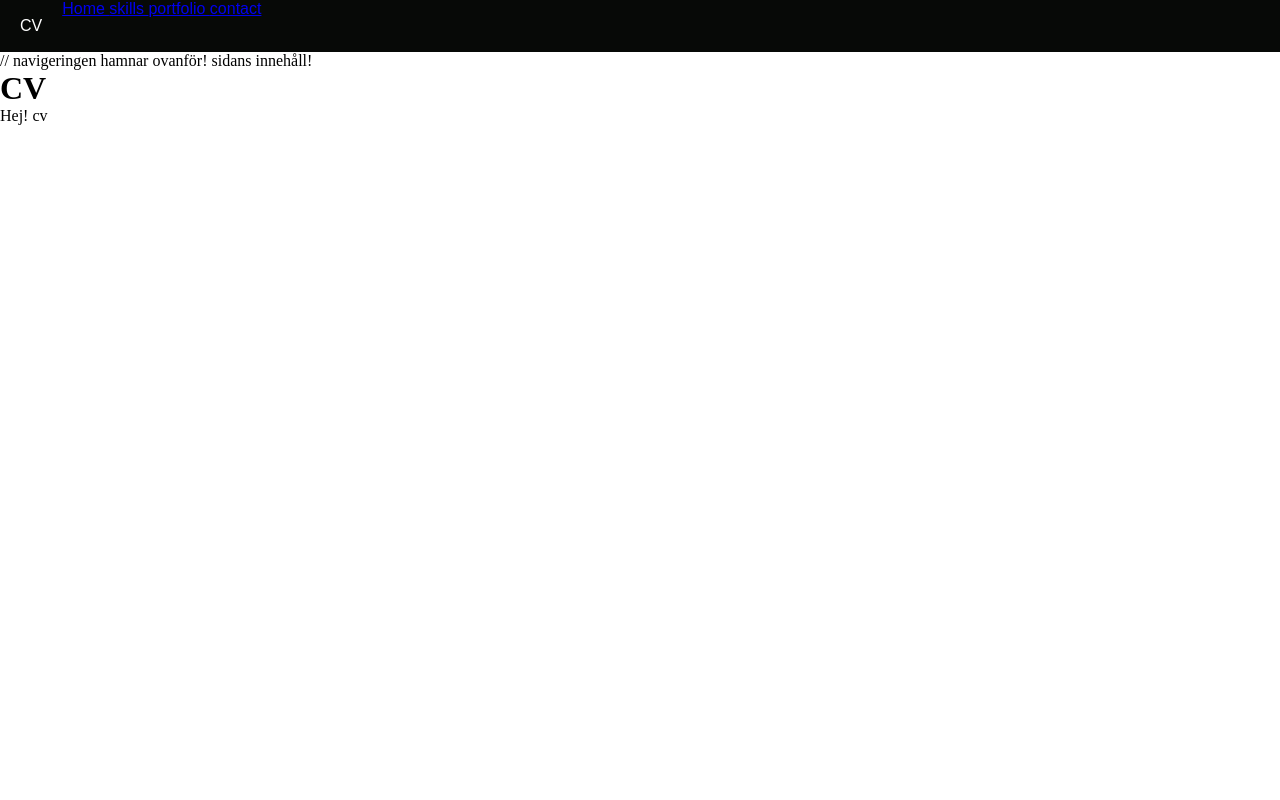
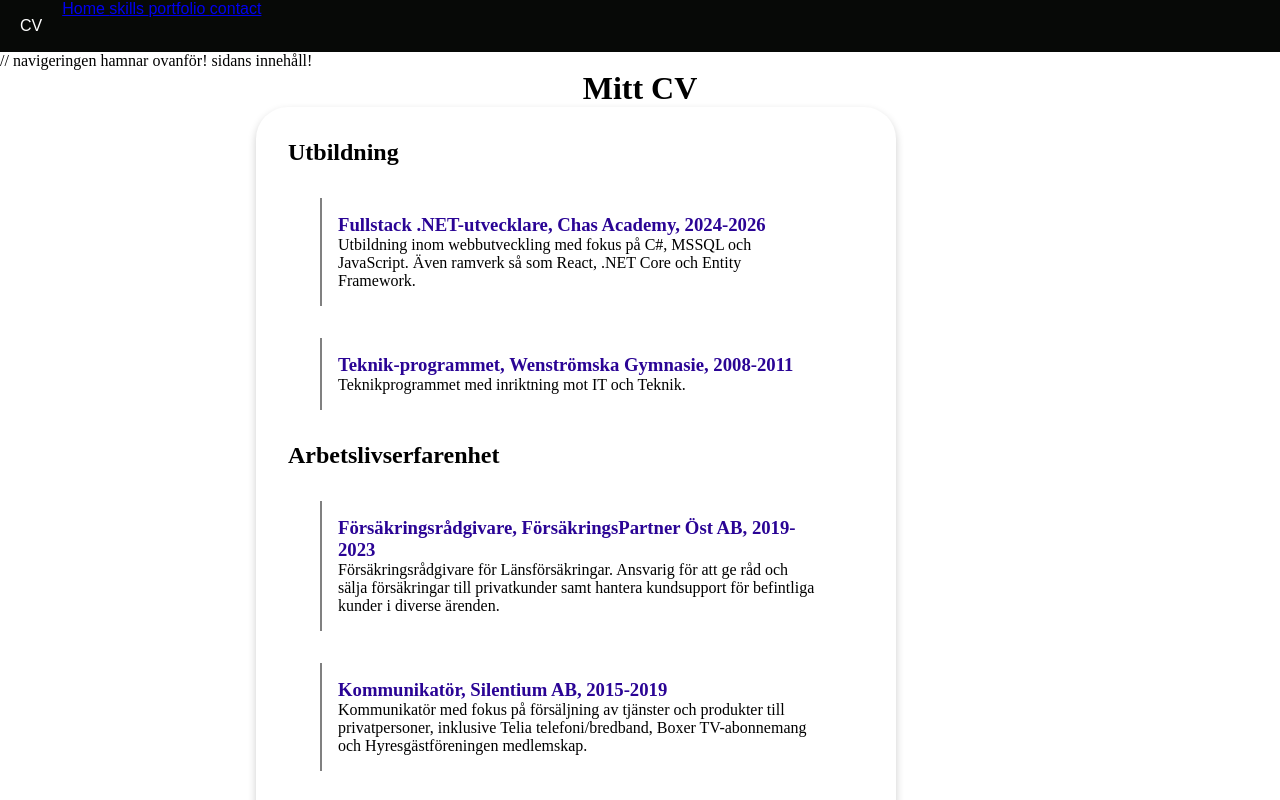
Before and after one commit to michaelw-jpg/cv-sida-react, a React (Vite) app in the folder cv-sida-react/: page /CV in a window 1280 px wide. Shown: the top 800 px of the page. Built offline with nearby package versions, Linux system fonts and the light colour scheme.

Commit message:
added cv page

```diff
--- a/cv-sida-react/src/components/Navbar.jsx
+++ b/cv-sida-react/src/components/Navbar.jsx
@@ -7,7 +7,7 @@ export default function Navbar() {
       <div className="nav">
         <ul>
           <li>
-            <NavLink to="/">Home </NavLink>
+            <NavLink to="./">Home </NavLink>
           </li>
           <li>
             <NavLink to="./Cv">CV </NavLink>
@@ -26,7 +26,7 @@ export default function Navbar() {
       </div>
 
       <div className="topnav">
-        <NavLink to="index.html" class="active">
+        <NavLink to="index.html" className="active">
           <i className="fa-solid fa-house"></i>
         </NavLink>
         {/* <!-- Navigation links (hidden by default) --> */}
@@ -42,7 +42,7 @@ export default function Navbar() {
           className="icon"
           onclick="hamburgerMenu()"
         >
-          <i class="fa fa-bars"></i>{" "}
+          <i className="fa fa-bars"></i>{" "}
         </NavLink>
       </div>
     </>
--- /dev/null
+++ b/cv-sida-react/src/components/cvDataparser.jsx
@@ -0,0 +1,57 @@
+import { useEffect, useState } from "react";
+
+export default function CvDataparser() {
+  const [cvData, setCvData] = useState([]);
+  const [loading, setLoading] = useState(true);
+
+  useEffect(() => {
+    fetch("../src/data/cvData.json")
+      .then((response) => response.json())
+      .then((data) => {
+        setTimeout(() => {
+          setCvData(data);
+          setLoading(false);
+        }, 500);
+      })
+      .catch((error) => {
+        console.log(error);
+      });
+  }, []);
+  if (loading) {
+    return <h3>Loading...</h3>;
+  }
+
+  return (
+    <section className="cv-section">
+      <div className="education">
+        <h2>
+          <b>Utbildning</b>
+        </h2>
+        {console.log(cvData)}
+        {cvData.education.map((CV) => {
+          return (
+            <div className="item" key={CV.title}>
+              <h3>
+                {CV.title}, {CV.institution}, {CV.years}
+              </h3>
+              <p>{CV.description}</p>
+            </div>
+          );
+        })}
+      </div>
+      <div ClassName="work">
+        <h2> Arbetslivserfarenhet</h2>
+        {cvData.workExperience.map((CV) => {
+          return (
+            <div className="item" key={CV.title}>
+              <h3>
+                {CV.title}, {CV.company}, {CV.years}
+              </h3>
+              <p>{CV.description}</p>
+            </div>
+          );
+        })}
+      </div>
+    </section>
+  );
+}
--- /dev/null
+++ b/cv-sida-react/src/data/cvdata.json
@@ -0,0 +1,42 @@
+{
+  "education": [
+    {
+      "title": "Fullstack .NET-utvecklare",
+      "institution": "Chas Academy",
+      "years": "2024-2026",
+      "description": "Utbildning inom webbutveckling med fokus på C#, MSSQL och JavaScript. Även ramverk så som React, .NET Core och Entity Framework."
+    },
+    {
+      "title": "Teknik-programmet",
+      "institution": "Wenströmska Gymnasie",
+      "years": "2008-2011",
+      "description": "Teknikprogrammet med inriktning mot IT och Teknik."
+    }
+  ],
+  "workExperience": [
+    {
+      "title": "Försäkringsrådgivare",
+      "company": "FörsäkringsPartner Öst AB",
+      "years": "2019-2023",
+      "description": "Försäkringsrådgivare för Länsförsäkringar. Ansvarig för att ge råd och sälja försäkringar till privatkunder samt hantera kundsupport för befintliga kunder i diverse ärenden."
+    },
+    {
+      "title": "Kommunikatör",
+      "company": "Silentium AB",
+      "years": "2015-2019",
+      "description": "Kommunikatör med fokus på försäljning av tjänster och produkter till privatpersoner, inklusive Telia telefoni/bredband, Boxer TV-abonnemang och Hyresgästföreningen medlemskap."
+    },
+    {
+      "title": "Vårdbiträde",
+      "company": "Västerås Stad",
+      "years": "2014-2015",
+      "description": "Arbete som vårdbiträde på äldreboende, med ansvar för personlig omvårdnad och städning."
+    },
+    {
+      "title": "Fritidsledare",
+      "company": "Malmabergskolan, Västerås",
+      "years": "2013-2014",
+      "description": "Arbete som fritidsledare med stöd vid fritidsaktiviteter och läxläsning för eleverna."
+    }
+  ]
+}
--- a/cv-sida-react/src/pages/Cv.jsx
+++ b/cv-sida-react/src/pages/Cv.jsx
@@ -1,8 +1,12 @@
-export default function cv() {
+import Datapars from "../components/cvDataparser";
+import "../styles/cv-page.css";
+
+export default function Cv() {
   return (
-    <div>
-      <h1>CV</h1>
-      <p>Hej! cv</p>
-    </div>
+    <>
+      <h1>Mitt CV</h1>
+
+      <Datapars />
+    </>
   );
 }
--- a/cv-sida-react/src/pages/Home.jsx
+++ b/cv-sida-react/src/pages/Home.jsx
@@ -9,6 +9,11 @@ export default function Home() {
         och har nu möjligheten att studera och inom sin tid arbeta inom ett
         område som jag brinner för.
       </p>
+      <p className="intro">
+        Jag har tidigare erfarenhet av att arbeta inom service och kundtjänst
+        vilket jag tror kommer vara en stor fördel i mitt framtida arbete som
+        utvecklare då jag är van att arbeta med människor och att lösa problem.
+      </p>
     </div>
   );
 }
--- a/cv-sida-react/src/pages/portfolio.jsx
+++ b/cv-sida-react/src/pages/portfolio.jsx
@@ -1,8 +1,11 @@
+// import Github from "../components/getGithubData";
+
 export default function Portfolio() {
   return (
     <div>
       <h1>CV</h1>
       <p>Hej! portfolio</p>
+      {/* <Github /> */}
     </div>
   );
 }
--- /dev/null
+++ b/cv-sida-react/src/styles/cv-page.css
@@ -0,0 +1,23 @@
+.cv-section {
+  background-color: white;
+  box-shadow: 0 4px 8px 0 rgba(0, 0, 0, 0.2);
+  padding: 2rem;
+  border-radius: 2rem;
+  width: 50%;
+  margin-left: 20%;
+  min-width: 600px;
+  margin-bottom: 1.5rem;
+}
+
+.item {
+  border-left: 2px solid grey;
+  padding: 1rem;
+  margin: 2rem;
+}
+.item h3 {
+  color: rgb(42, 4, 149);
+}
+
+h1 {
+  text-align: center;
+}
```
Also changed, not shown: cv-sida-react/src/components/Footer.jsx (added, +7 -0 lines), cv-sida-react/src/components/getGithubData.jsx (added), cv-sida-react/src/components/portfoliogh.jsx (added).
